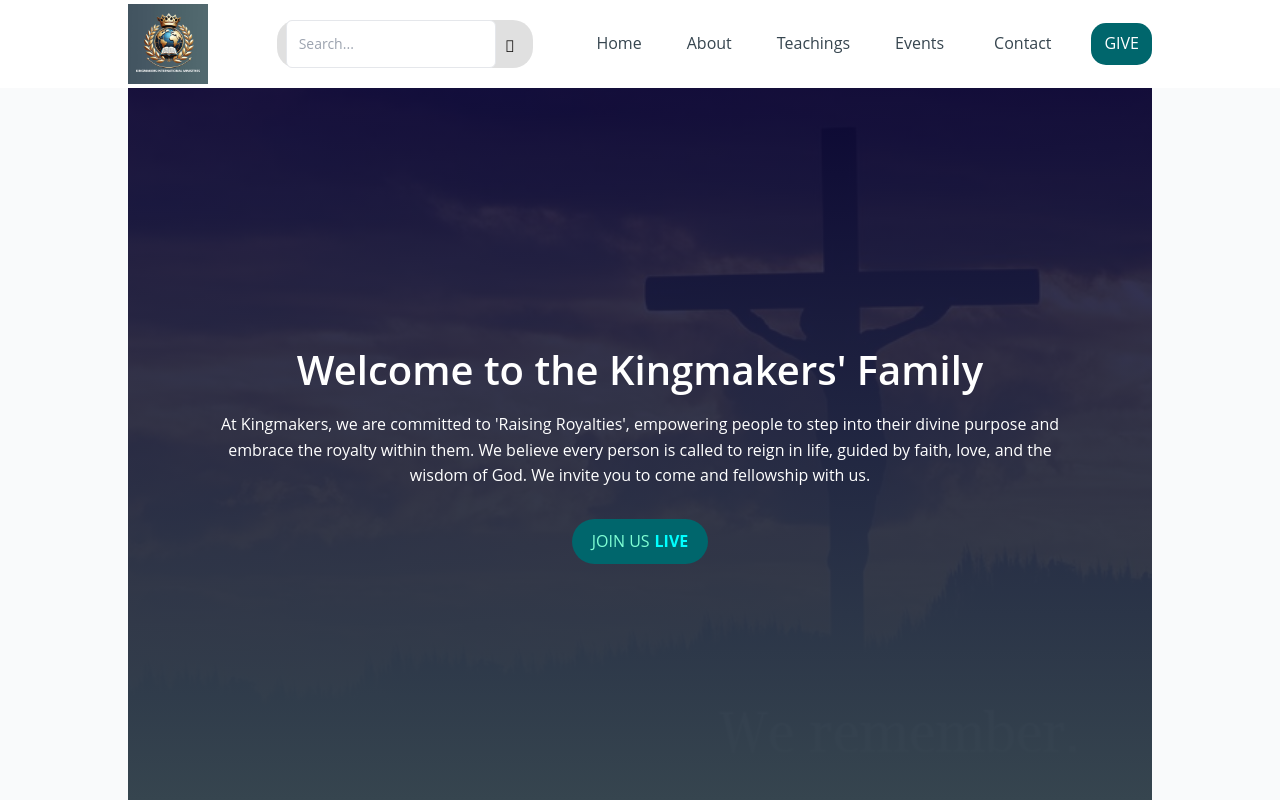
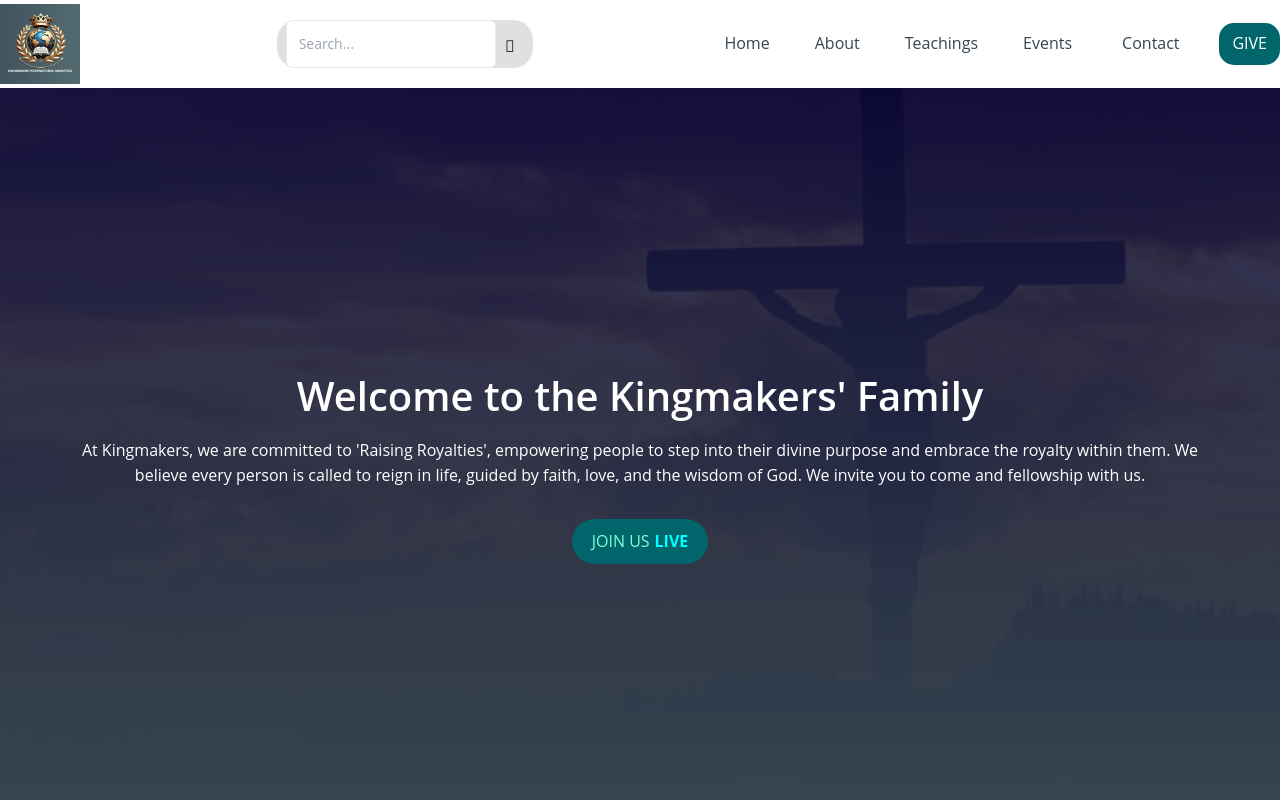
Before and after one commit to Leche90/ChurchApp, a React (Vite) app in the folder frontend/: page / in a window 1280 px wide. Shown: the top 800 px of the page. Built offline with nearby package versions, Linux system fonts and the light colour scheme.

Commit message:
updated frontend

```diff
--- a/frontend/src/App.tsx
+++ b/frontend/src/App.tsx
@@ -30,16 +30,19 @@
       <Routes>
         {/* Hero route to display Hero separately */}
         <Route path="/hero" element={<Hero />} />
+
       {/* Home Route (Displays Homepage content) */}
       <Route path="/" element={
-          <div className='container'>
-            <Hero />
+        <>
+          <Hero />
+          <div className='app-container'>
             <Event />
             <Leader />
             <Video />
             <Evangelism />
             <Partner />
           </div>
+        </>
       } />
 
       {/* Individual Pages (like SignUp, About, etc.) */}
--- a/frontend/src/components/Hero/Hero.css
+++ b/frontend/src/components/Hero/Hero.css
@@ -1,3 +1,7 @@
+.hero-wrapper {
+    all: unset;
+}
+
 .hero {
     position: relative;
     width: 100%;
--- a/frontend/src/components/Hero/Hero.tsx
+++ b/frontend/src/components/Hero/Hero.tsx
@@ -3,11 +3,13 @@
 
 const Hero: React.FC = () => {
     return (
-      <div className='hero'>
-        <div className="hero-text">
-          <h1>Welcome to the Kingmakers' Family</h1>
-            <p>At Kingmakers, we are committed to 'Raising Royalties', empowering people to step into their divine purpose and embrace the royalty within them. We believe every person is called to reign in life, guided by faith, love, and the wisdom of God. We invite you to come and fellowship with us.</p>
-            <button className='btn'>JOIN US<b>LIVE</b></button>
+      <div className='hero-wrapper'>
+        <div className='hero'>
+          <div className="hero-text">
+            <h1>Welcome to the Kingmakers' Family</h1>
+              <p>At Kingmakers, we are committed to 'Raising Royalties', empowering people to step into their divine purpose and embrace the royalty within them. We believe every person is called to reign in life, guided by faith, love, and the wisdom of God. We invite you to come and fellowship with us.</p>
+              <button className='btn'>JOIN US<b>LIVE</b></button>
+          </div>
         </div>
       </div>
   )
--- a/frontend/src/styles/tailwind.css
+++ b/frontend/src/styles/tailwind.css
@@ -21,7 +21,7 @@
   cursor: pointer;
 }
 
-.container {
+.app-container {
   padding-left: 10%;
   padding-right: 10%;
 }
```
